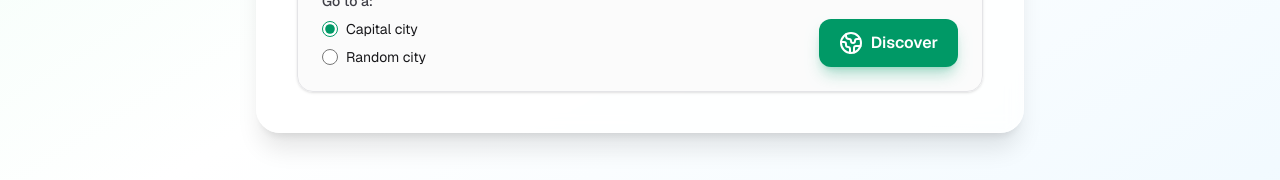
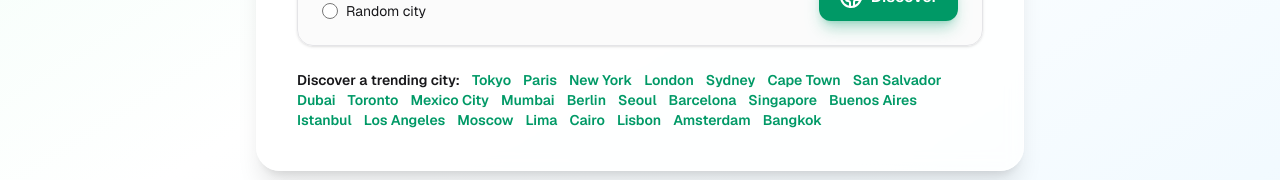
Before and after one commit to hoppae/terradart-ui, a Next.js app: page / in a window 1280 px wide. Shown: the part 516-696 px from the top of the page. Built offline with nearby package versions, Linux system fonts and the light colour scheme; no server answers.

Commit message:
add trending city links to foot landing page card

```diff
--- a/app/page.tsx
+++ b/app/page.tsx
@@ -2,6 +2,7 @@
 
 import { useState } from "react";
 import { useRouter } from "next/navigation";
+import Link from "next/link";
 import { ChevronDown, Earth, Loader2 } from "lucide-react";
 import { fetchCityByRegion } from "@/lib/api/cities";
 
@@ -15,6 +16,33 @@ const regions = [
   // { value: "south america", label: "South America" },
   { value: "oceania", label: "Oceania" },
   // { value: "arctic", label: "Arctic" }
+];
+
+const trendingCities = [
+  { name: "Tokyo", country: "JP" },
+  { name: "Paris", country: "FR" },
+  { name: "New York", country: "US" },
+  { name: "London", country: "GB" },
+  { name: "Sydney", country: "AU" },
+  { name: "Cape Town", country: "ZA" },
+  { name: "San Salvador", country: "SV" },
+  { name: "Dubai", country: "AE" },
+  { name: "Toronto", country: "CA" },
+  { name: "Mexico City", country: "MX" },
+  { name: "Mumbai", country: "IN" },
+  { name: "Berlin", country: "DE" },
+  { name: "Seoul", country: "KR" },
+  { name: "Barcelona", country: "ES" },
+  { name: "Singapore", country: "SG" },
+  { name: "Buenos Aires", country: "AR" },
+  { name: "Istanbul", country: "TR" },
+  { name: "Los Angeles", country: "US" },
+  { name: "Moscow", country: "RU" },
+  { name: "Lima", country: "PE" },
+  { name: "Cairo", country: "EG" },
+  { name: "Lisbon", country: "PT" },
+  { name: "Amsterdam", country: "NL" },
+  { name: "Bangkok", country: "TH" },
 ];
 
 export default function Home() {
@@ -58,7 +86,7 @@ export default function Home() {
   return (
     <div className="flex min-h-screen items-center justify-center bg-gradient-to-br from-emerald-50 via-white to-sky-50 px-4 font-sans text-zinc-900">
       <main className="w-full max-w-3xl rounded-3xl border border-white/60 bg-white/80 p-10 shadow-xl backdrop-blur">
-        <div className="flex flex-col gap-4 sm:flex-row sm:items-center sm:justify-between mb-10">
+        <div className="flex flex-col gap-4 sm:flex-row sm:items-center sm:justify-between mb-8">
           <div className="space-y-2">
             <p className="text-sm uppercase tracking-[0.2em] text-emerald-600">
               Terradart
@@ -145,6 +173,19 @@ export default function Home() {
           </div>
         )}
 
+        <div className="mt-6 space-y-2 text-sm">
+          <div className="flex flex-wrap gap-x-3">
+            <span className="font-semibold text-zinc-900">Discover a trending city:</span>
+            {trendingCities.map((city) => (
+              <Link key={city.name} className="font-semibold text-emerald-600 transition hover:text-emerald-700
+                hover:underline underline-offset-2 decoration-emerald-200 focus-visible:outline-none focus-visible:ring-2
+                focus-visible:ring-emerald-300" href={`/city/${encodeURIComponent(city.name)}?country=${city.country}`}>
+                {city.name}
+              </Link>
+            ))}
+          </div>
+        </div>
+
       </main>
     </div>
   );
```
